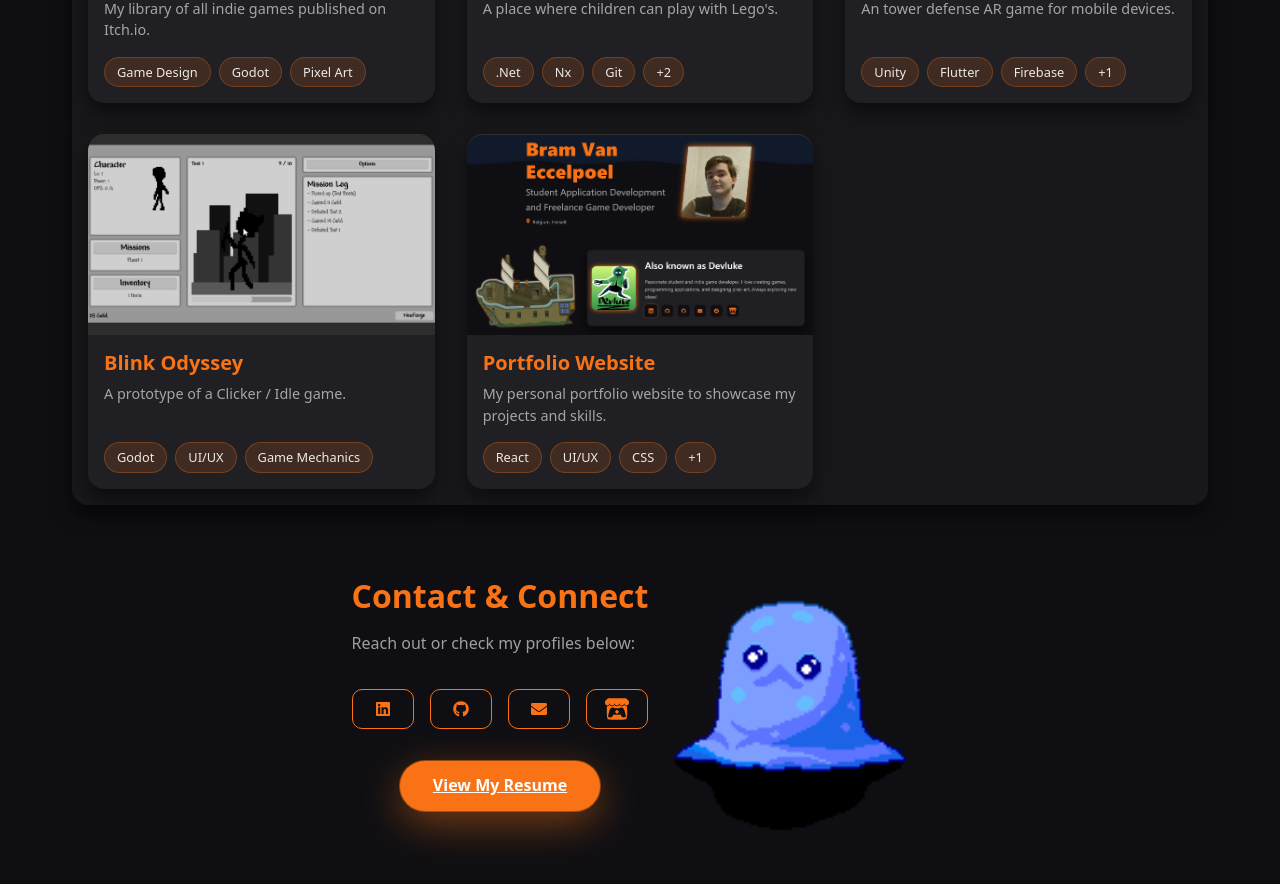
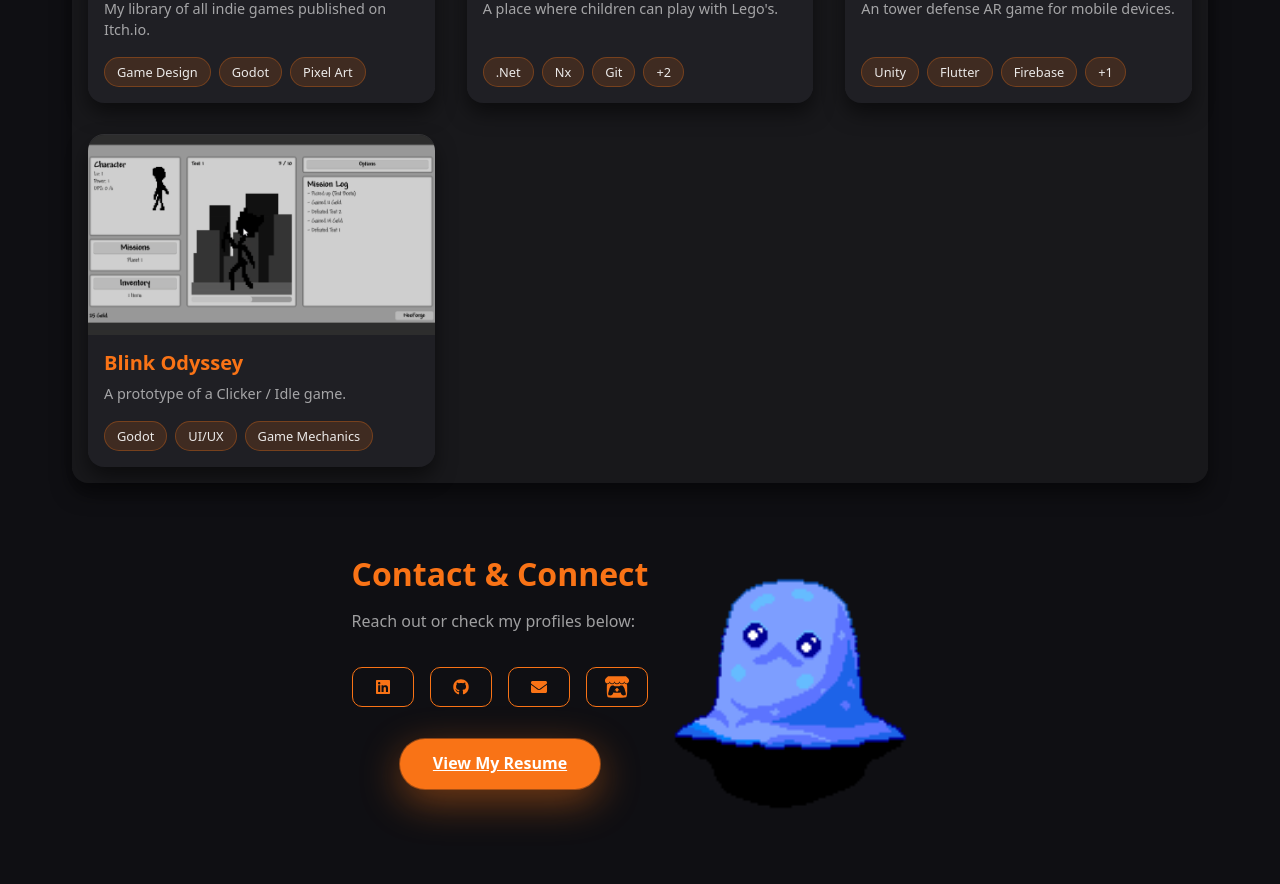
Before and after one commit to Bram-VE/my-portfolio, a React (Vite) app: page / in a window 1280 px wide. Shown: the part 2500-3384 px from the top of the page. Built offline with nearby package versions, Linux system fonts and the light colour scheme; a web font is replaced by a local one.

Commit message:
Removed Portfolio Project

```diff
--- a/src/components/ProjectsSection.jsx
+++ b/src/components/ProjectsSection.jsx
@@ -6,7 +6,6 @@ import itchCover from "../assets/images/projects/itchIo_profile_cover.png";
 import appiesLegobibCover from "../assets/images/projects/appies_legobib_cover.png";
 import arProjectCover from "../assets/images/projects/ar_project_cover.png";
 import blinkOdysseyCover from "../assets/images/projects/blink_odyssey_cover.png";
-import portfolioCover from "../assets/images/projects/portfolio_cover.png";
 
 const projects = [
   {
@@ -71,20 +70,6 @@ const projects = [
     skills: ["Godot", "UI/UX", "Game Mechanics"],
     github: "https://github.com/DevlukeDevlog/Blink-Odyssey",
   },
-  {
-    id: 5,
-    title: "Portfolio Website",
-    category: "web",
-    cover: portfolioCover,
-    shortDescription: "My personal portfolio website to showcase my projects and skills.",
-    description: "This portfolio website is designed to highlight my skills, projects, and experiences as a developer. It features a clean and modern design, easy navigation, and responsive layout to ensure a great user experience across all devices.",
-    contributions: [
-      "Initiated and developed the entire website",
-      "Created responsive design and user-friendly navigation",
-      "Made all the pixel art assets used in the website",
-    ],
-    skills: ["React", "UI/UX", "CSS", "Pixel Art"],
-  }
 ];
 
 export default function ProjectsSection() {
```
Also changed, not shown: src/assets/images/projects/portfolio_cover.png (deleted).
